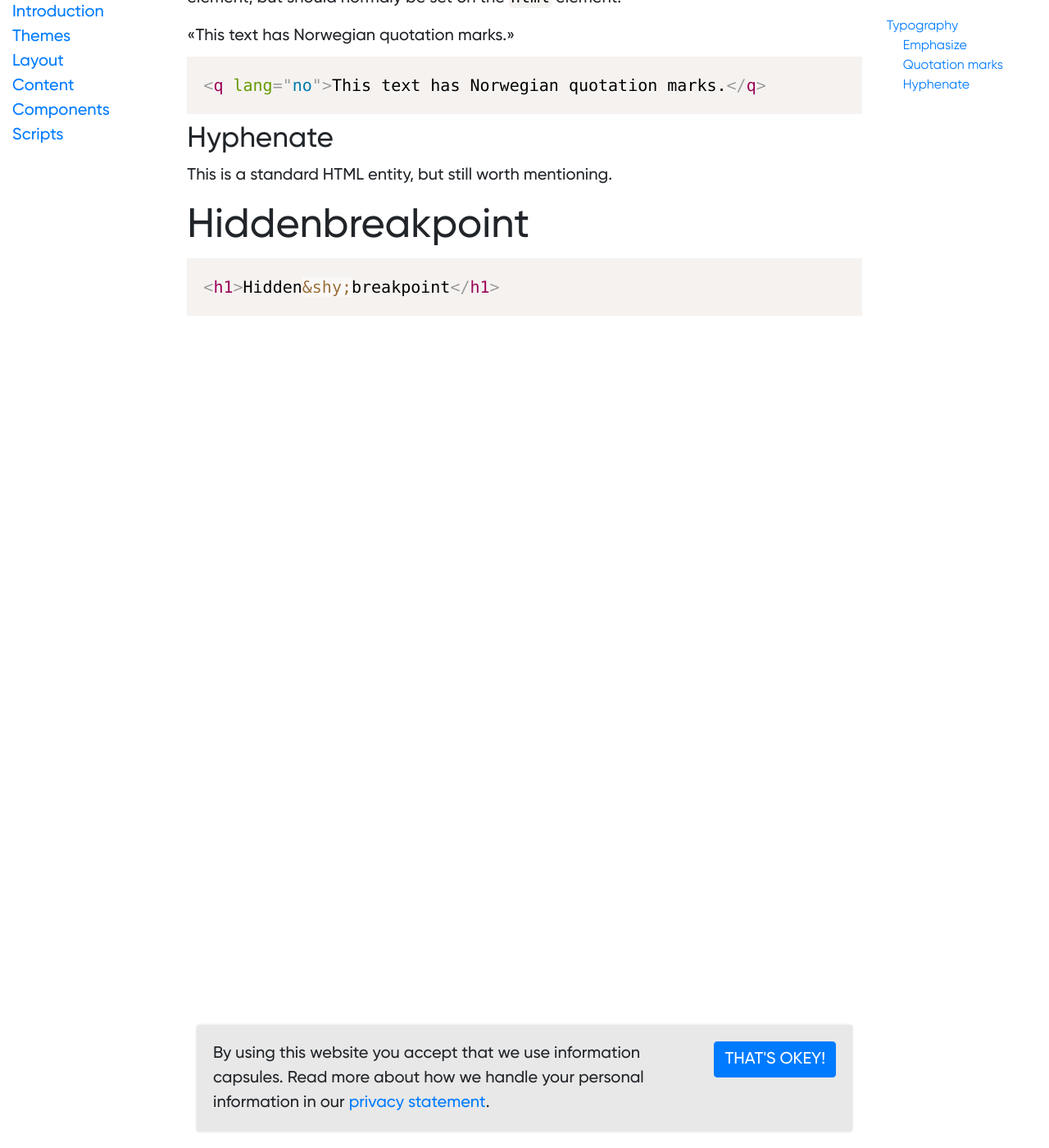
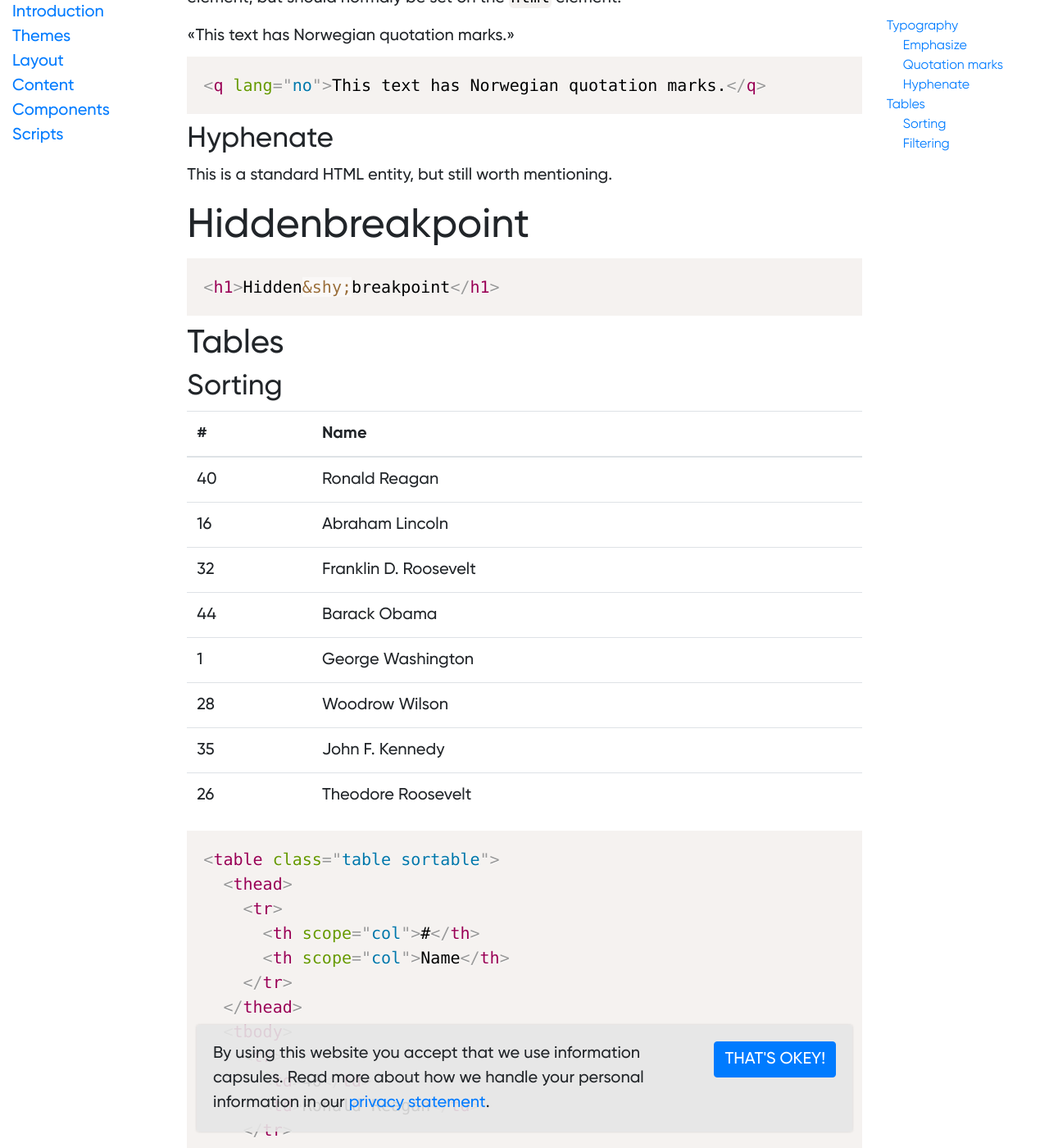
Before and after one commit to vecora/ds-vecora, a Jekyll site: the page built from docs/content.md, in a window 1280 px wide and 1400 px high, scrolled down 572 px. Shown: the whole window at 82% size. Built offline with Jekyll 4.4.1, drawn with Linux system fonts in a browser that asks for light colours; some web fonts are replaced; some of the changed text lies outside the part shown.

Commit message:
Example for sortable table

```diff
--- a/docs/content.md
+++ b/docs/content.md
@@ -30,3 +30,56 @@
 <h1>Hidden&shy;breakpoint</h1>
 {% endcapture %}
 {% include example.html content=example %}
+
+
+## Tables
+
+### Sorting
+
+{% capture example %}
+<table class="table sortable">
+  <thead>
+    <tr>
+      <th scope="col">#</th>
+      <th scope="col">Name</th>
+    </tr>
+  </thead>
+  <tbody>
+    <tr>
+      <td>40</td>
+      <td>Ronald Reagan</td>
+    </tr>
+    <tr>
+      <td>16</td>
+      <td>Abraham Lincoln</td>
+    </tr>
+    <tr>
+      <td>32</td>
+      <td>Franklin D. Roosevelt</td>
+    </tr>
+    <tr>
+      <td>44</td>
+      <td>Barack Obama</td>
+    </tr>
+    <tr>
+      <td>1</td>
+      <td>George Washington</td>
+    </tr>
+    <tr>
+      <td>28</td>
+      <td>Woodrow Wilson</td>
+    </tr>
+    <tr>
+      <td>35</td>
+      <td>John F. Kennedy</td>
+    </tr>
+    <tr>
+      <td>26</td>
+      <td>Theodore Roosevelt</td>
+    </tr>
+  </tbody>
+</table>
+{% endcapture %}
+{% include example.html content=example %}
+
+### Filtering
```
